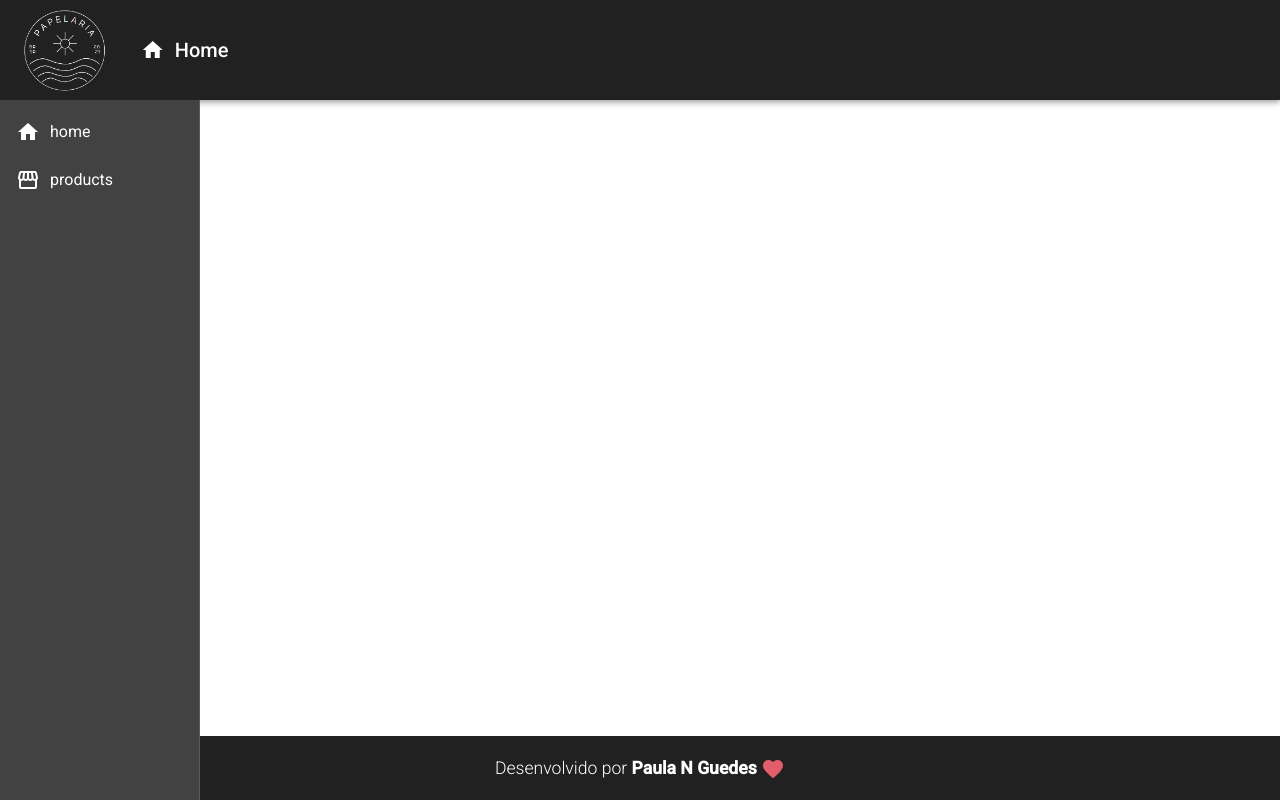
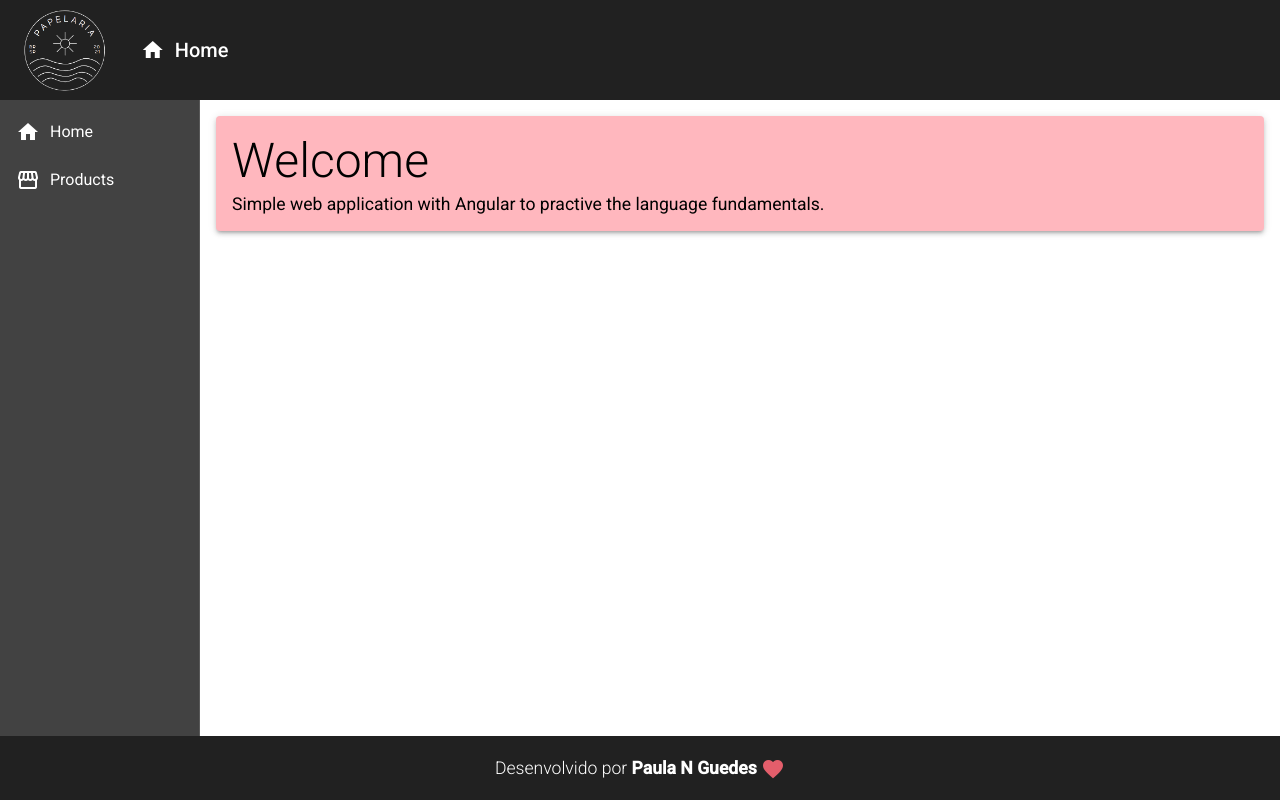
Before and after one commit to paulanguedes/angular-store, an Angular app in the folder frontend/: page / in a window 1280 px wide. Built offline with nearby package versions, Linux system fonts and the light colour scheme.

Commit message:
:construction: build home content

```diff
--- a/frontend/src/app/components/templates/footer/footer.component.css
+++ b/frontend/src/app/components/templates/footer/footer.component.css
@@ -3,6 +3,7 @@
   bottom: 0;
   display: flex;
   justify-content: center;
+  z-index: 100;
 }
 
 .footer > span {
--- a/frontend/src/app/components/templates/header/header.component.css
+++ b/frontend/src/app/components/templates/header/header.component.css
@@ -2,6 +2,7 @@
   display: flex;
   align-items: center;
   height: 100px;
+  z-index: 100;
 }
 
 .header a {
--- a/frontend/src/app/components/templates/nav/nav.component.css
+++ b/frontend/src/app/components/templates/nav/nav.component.css
@@ -5,3 +5,8 @@
 .sidenav i {
   margin-right: 10px;
 }
+
+.content {
+  padding: 16px;
+  background-color: #fff;
+}
--- a/frontend/src/app/components/templates/nav/nav.component.html
+++ b/frontend/src/app/components/templates/nav/nav.component.html
@@ -3,12 +3,15 @@
     <mat-nav-list class="nav-list">
       <a mat-list-item>
         <i class="material-icons">home</i>
-        home
+        Home
       </a>
       <a mat-list-item>
         <i class="material-icons">storefront</i>
-        products
+        Products
       </a>
     </mat-nav-list>
   </mat-sidenav>
+  <mat-sidenav-content class="content">
+    <app-home></app-home>
+  </mat-sidenav-content>
 </mat-sidenav-container>
--- /dev/null
+++ b/frontend/src/app/views/home/home.component.css
@@ -0,0 +1,16 @@
+.home .title {
+  font-size: 3rem;
+  font-weight: 300;
+  color: black;
+  line-height: 1.2;
+}
+
+.home .subtitle {
+  font-size: 1.1rem;
+  color: black;
+  line-height: 1.2;
+}
+
+.home {
+  background-color: rgb(255, 183, 190);
+}
--- /dev/null
+++ b/frontend/src/app/views/home/home.component.html
@@ -0,0 +1,8 @@
+<mat-card class="home mat-elevation-z3">
+  <mat-card-title class="title">
+    Welcome
+  </mat-card-title>
+  <mat-card-subtitle class="subtitle">
+    Simple web application with Angular to practive the language fundamentals.
+  </mat-card-subtitle>
+</mat-card>
--- /dev/null
+++ b/frontend/src/app/views/home/home.component.ts
@@ -0,0 +1,15 @@
+import { Component, OnInit } from '@angular/core';
+
+@Component({
+  selector: 'app-home',
+  templateUrl: './home.component.html',
+  styleUrls: ['./home.component.css']
+})
+export class HomeComponent implements OnInit {
+
+  constructor() { }
+
+  ngOnInit(): void {
+  }
+
+}
```
Also changed, not shown: frontend/src/app/app.module.ts (+6 -2 lines).
